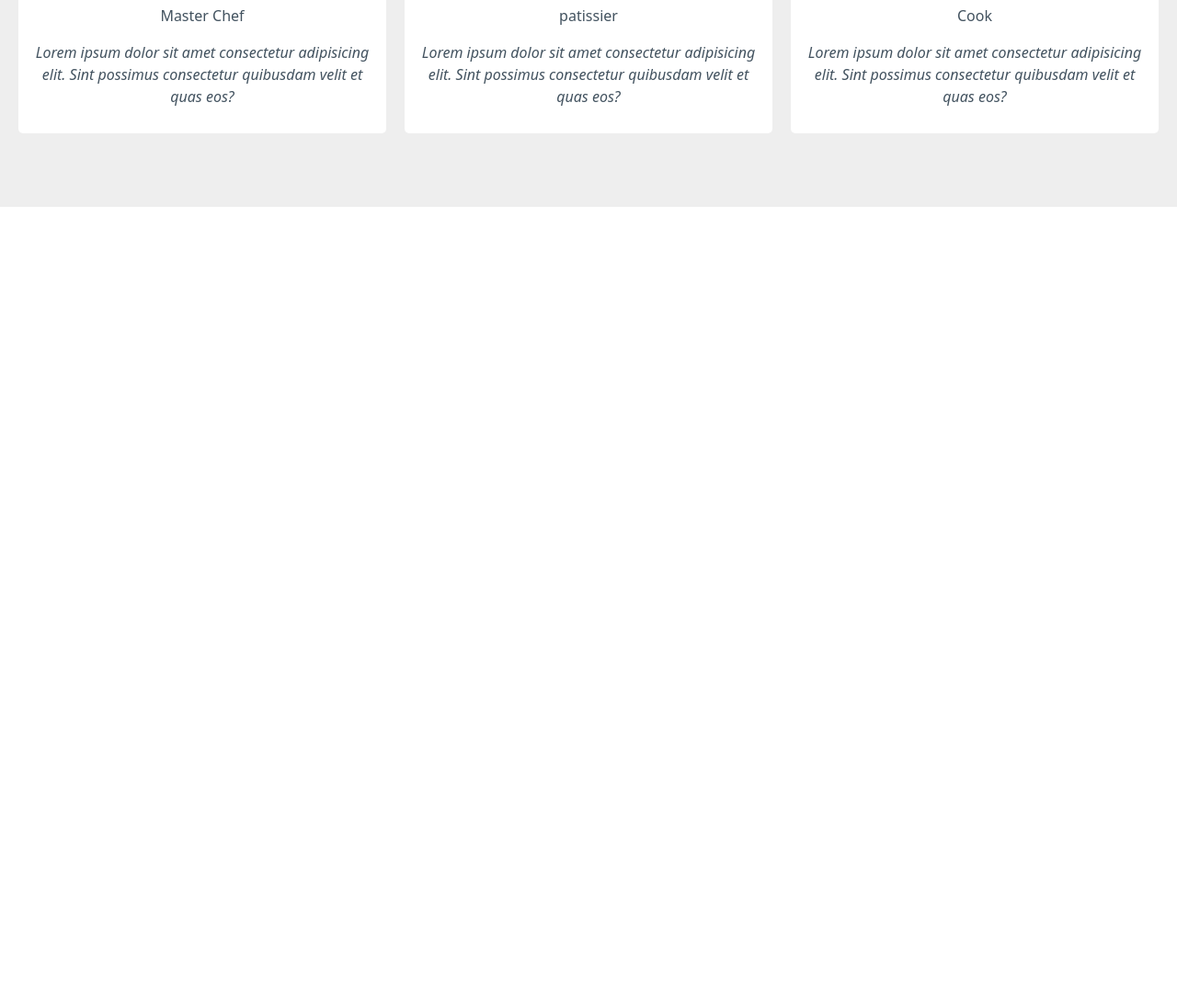
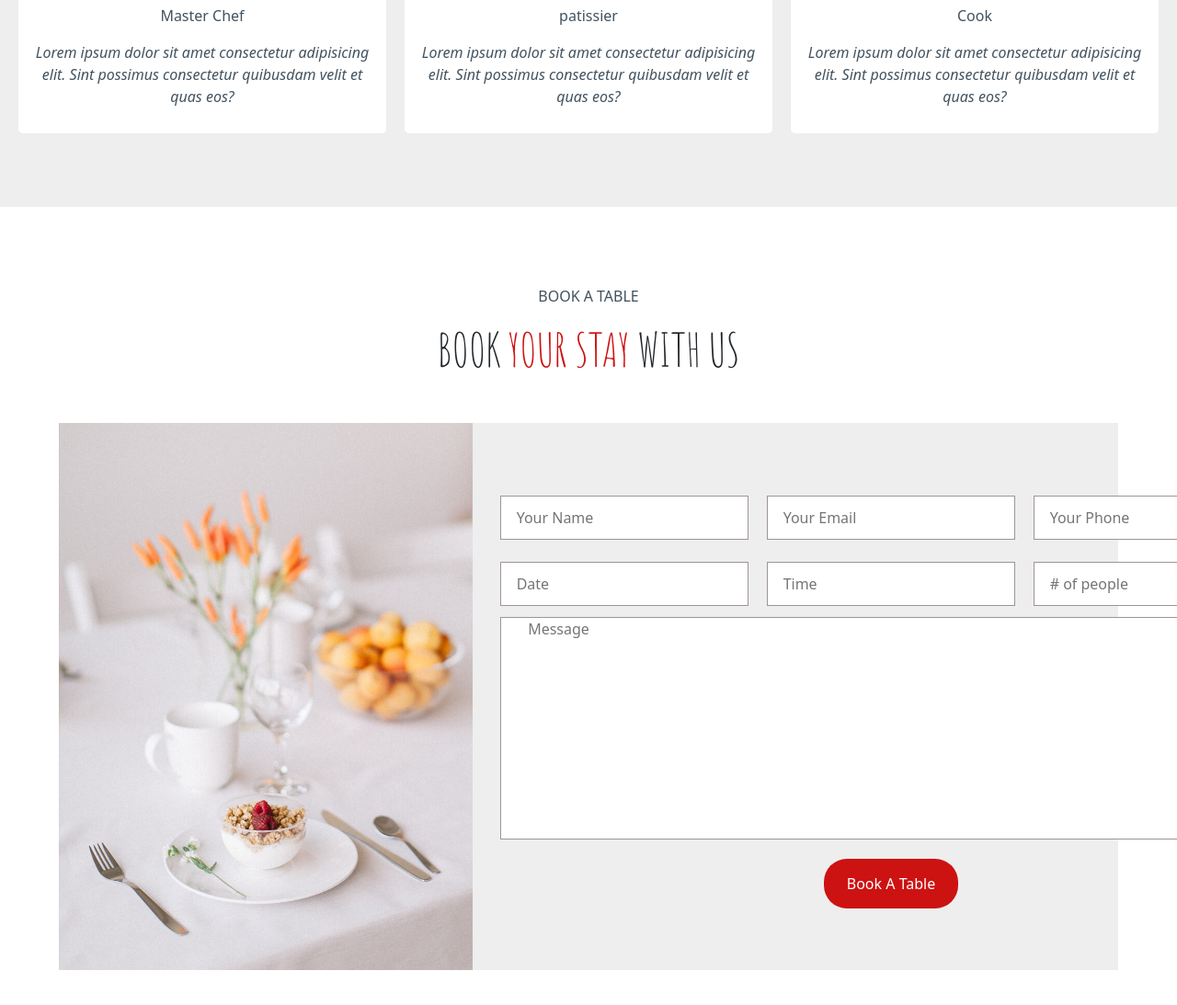
Before and after one commit to dakhamme474/amine_dakhamme_lionsresto_final, a website: page index.html in a window 1280 px wide. Shown: the part 4718-5811 px from the top of the page at 92% size. Before the commit the page ends 4943 px from the top, so only its background shows below. Drawn offline with nearby package versions, Linux system fonts and the light colour scheme.

Commit message:
section8 part 1

```diff
--- a/index.html
+++ b/index.html
@@ -455,6 +455,35 @@
         </div>
     </section>
 
+    <section class="section-8">
+        <div class="move-chef">
+            <p class="para-2">BOOK A TABLE</p>
+            <div class="about-us">
+                <h1>BOOK <span>YOUR STAY</span> WITH US</h1>
+            </div>
+        </div>
+        <div class="formsx">
+            <div class="reservation">
+                <img src="./public/img/reservation.jpg" alt="">
+            </div>
+            <div class="reserv-inpustes">
+                <div class="place-input">
+                    <input type="text" placeholder="    Your Name">
+                    <input type="text" placeholder="    Your Email">
+                    <input type="text" placeholder="    Your Phone">
+                </div>
+                <div class="place-input">
+                    <input type="text" placeholder="    Date">
+                    <input type="text" placeholder="    Time">
+                    <input type="text" placeholder="    # of people">
+                </div>
+                <div><textarea name="" id="" cols="30" rows="10" placeholder="       Message"></textarea></div>
+
+                <div class="book-a-table"><a href="">Book A Table</a></div>
+            </div>
+        </div>
+    </section>
+
     <script src="./node_modules/bootstrap/dist/js/bootstrap.bundle.js"></script>
 </body>
 
--- a/src/sass/modules/_allmodules.scss
+++ b/src/sass/modules/_allmodules.scss
@@ -6,5 +6,4 @@
 @import "./page-1/section5";
 @import "./page-1/section6";
 @import "./page-1/section7";
-@import "./page-2/section-1";
-@import "./page-2/section-2";
+@import "./page-1/section8";
--- a/src/sass/modules/page-1/_section7.scss
+++ b/src/sass/modules/page-1/_section7.scss
@@ -12,6 +12,7 @@
     width: 400px;
     height: 590px;
     border-radius: 5px;
+    transition: 0.4s;
     .image-chef{
         position: relative;
     }
@@ -39,6 +40,9 @@
     justify-content: space-evenly;
     margin-top: 75px;
 
+}
+.card-chef:hover{
+    transform: scale(1.1);
 }
 // !media querry for tablet --------------------------------------------
 
--- /dev/null
+++ b/src/sass/modules/page-1/_section8.scss
@@ -0,0 +1,52 @@
+.formsx{
+    background-color: $back-grey;
+    width: 90%;
+    height: 595px;
+    margin: 50px auto;
+    display: flex;
+    gap: 30px;
+
+}
+.reservation{
+    img{
+        width: 450px;
+    }
+}
+.reserv-inpustes{
+    height: 100%;
+    display: flex;
+    justify-content: center;
+    flex-direction: column;
+}
+.place-input{
+
+    display: flex;
+    gap: 20px;
+    input{
+width: 270px;
+height: 48px;
+border: 1px solid $gray;
+outline: none;
+margin: 12px 0;
+    }
+}
+textarea{
+    width: 850px;
+    border: 1px solid $gray;
+outline: none;
+
+}
+.book-a-table{
+    margin-top: 15px;
+    display: flex;
+    justify-content: center;
+    a{
+        background-color: $red;
+        padding: 15px 25px;
+        border-radius: 25px;
+        text-decoration: none;
+        color: white;
+        cursor: pointer;
+
+    }
+}
```
Also changed, not shown: public/css/app.css, public/img/reservation.jpg (added), src/sass/modules/page-2/_section-1.scss (deleted), src/sass/modules/page-2/_section-2.scss (deleted), 1 other file.
